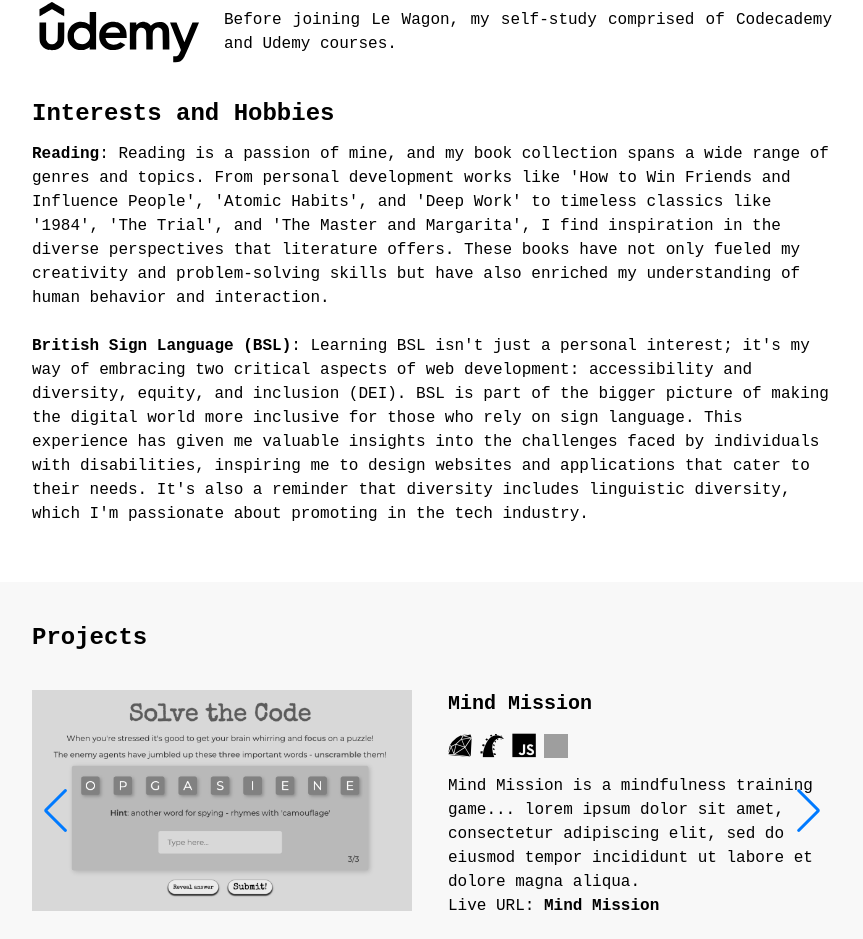
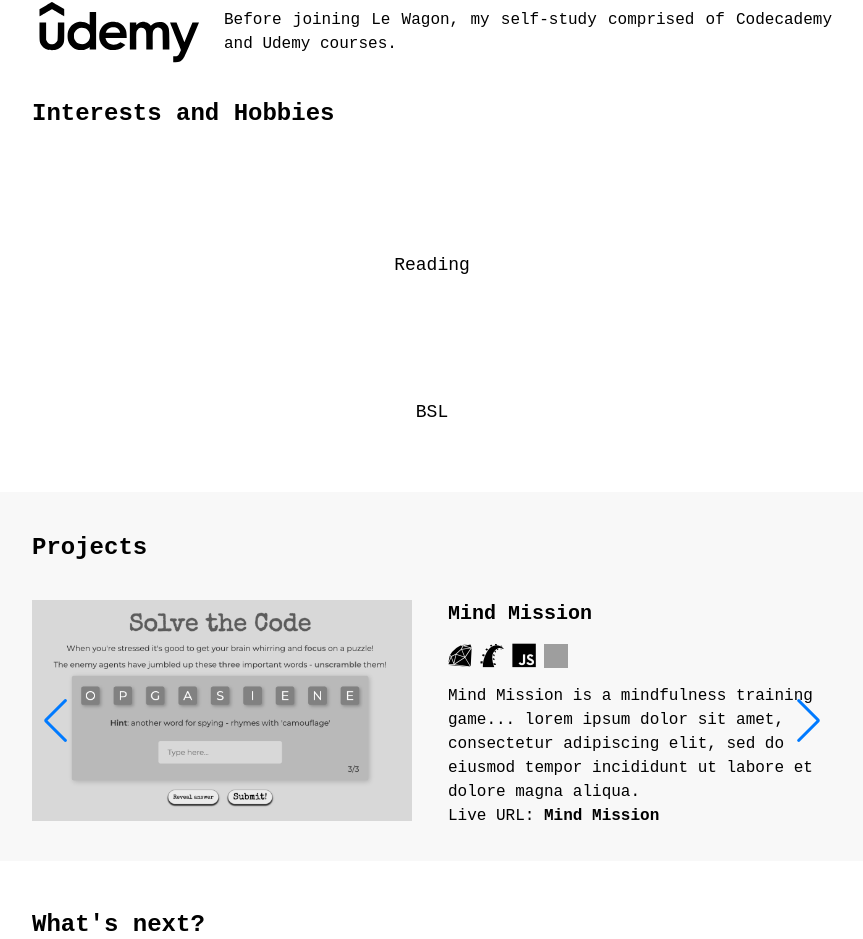
Before and after one commit to zacnation/react-portfolio, a React (Vite) app: page / in a window 1280 px wide. Shown: the part 1410-2349 px from the top of the page, without its empty margins (208-1071 px from the left). Built offline with nearby package versions, Linux system fonts and the light colour scheme; grey boxes are pictures that could not be loaded.

Commit message:
Add modal to 'about' for reading and BSL

```diff
--- /dev/null
+++ b/src/Modal.css
@@ -0,0 +1,44 @@
+body.active-modal {
+  overflow-y: hidden;
+}
+
+.btn-modal {
+  padding: 10px 20px;
+  display: block;
+  margin: 100px auto 0;
+  font-size: 18px;
+}
+
+.modal,
+.overlay {
+  width: 100vw;
+  height: 100vh;
+  top: 0;
+  left: 0;
+  right: 0;
+  bottom: 0;
+  position: fixed;
+}
+
+.overlay {
+  background: rgba(49, 49, 49, 0.8);
+}
+.modal-content {
+  position: absolute;
+  top: 40%;
+  left: 50%;
+  transform: translate(-50%, -50%);
+  line-height: 1.4;
+  background: #f1f1f1;
+  padding: 14px 28px;
+  border-radius: 3px;
+  max-width: 600px;
+  min-width: 300px;
+}
+
+.close-modal {
+  position: absolute;
+  top: 10px;
+  right: 10px;
+  padding: 5px 7px;
+}
--- a/src/components/About.jsx
+++ b/src/components/About.jsx
@@ -1,4 +1,5 @@
 import PropTypes from 'prop-types';
+import Modal from './Modal';
 
 export default function About(props) {
   const lewagonLogo = props.darkMode
@@ -74,30 +75,20 @@ export default function About(props) {
         </div>
 
         <h2 className="text-2xl font-bold md:pb-3">Interests and Hobbies</h2>
-        <p>
-          <strong>Reading</strong>: Reading is a passion of mine, and my book
-          collection spans a wide range of genres and topics. From personal
-          development works like &apos;How to Win Friends and Influence
-          People&apos;, &apos;Atomic Habits&apos;, and &apos;Deep Work&apos; to
-          timeless classics like &apos;1984&apos;, &apos;The Trial&apos;, and
-          &apos;The Master and Margarita&apos;, I find inspiration in the
-          diverse perspectives that literature offers. These books have not only
-          fueled my creativity and problem-solving skills but have also enriched
-          my understanding of human behavior and interaction.
-        </p>
-        <br />
-        <p>
-          <strong>British Sign Language (BSL)</strong>: Learning BSL isn&apos;t
-          just a personal interest; it&apos;s my way of embracing two critical
-          aspects of web development: accessibility and diversity, equity, and
-          inclusion (DEI). BSL is part of the bigger picture of making the
-          digital world more inclusive for those who rely on sign language. This
-          experience has given me valuable insights into the challenges faced by
-          individuals with disabilities, inspiring me to design websites and
-          applications that cater to their needs. It&apos;s also a reminder that
-          diversity includes linguistic diversity, which I&apos;m passionate
-          about promoting in the tech industry.
-        </p>
+        <Modal
+          interest={'Reading'}
+          title={'HELLO'}
+          description={
+            "Reading is a passion of mine, and my book collection spans a wide range of genres and topics. From personal development works like 'How to Win Friends and Influence People', 'Atomic Habits', and 'Deep Work' to timeless classics like '1984', 'The Trial', and 'The Master and Margarita', I find inspiration in the diverse perspectives that literature offers. These books have not only fueled my creativity and problem-solving skills but have also enriched my understanding of human behavior and interaction."
+          }
+        />
+        <Modal
+          interest={'BSL'}
+          title={'HELLO'}
+          description={
+            "British Sign Language (BSL): Learning BSL isn't just a personal interest; it's my way of embracing two critical aspects of web development: accessibility and diversity, equity, and inclusion (DEI). BSL is part of the bigger picture of making the digital world more inclusive for those who rely on sign language. This experience has given me valuable insights into the challenges faced by individuals with disabilities, inspiring me to design websites and applications that cater to their needs. It's also a reminder that diversity includes linguistic diversity, which I'm passionate about promoting in the tech industry."
+          }
+        />
       </div>
     </section>
   );
--- /dev/null
+++ b/src/components/Modal.jsx
@@ -0,0 +1,44 @@
+import { useState } from 'react';
+import '../Modal.css';
+
+import { FontAwesomeIcon } from '@fortawesome/react-fontawesome';
+import { faTimes } from '@fortawesome/free-solid-svg-icons';
+
+export default function Modal(props) {
+  const [modal, setModal] = useState(false);
+
+  const toggleModal = () => {
+    setModal(!modal);
+  };
+
+  if (modal) {
+    document.body.classList.add('active-modal');
+  } else {
+    document.body.classList.remove('active-modal');
+  }
+
+  return (
+    <>
+      <button onClick={toggleModal} className="btn-modal">
+        {props.interest}
+      </button>
+
+      {modal && (
+        <div className="modal">
+          <div onClick={toggleModal} className="overlay"></div>
+          <div className="modal-content max-h-96 mt-24 overflow-auto">
+            <h2>{props.title}</h2>
+            <p>{props.description}</p>
+            <button className="close-modal" onClick={toggleModal}>
+              <FontAwesomeIcon
+                icon={faTimes}
+                className="absolute top-3 right-3 cursor-pointer"
+                onClick={props.togglePopup}
+              />
+            </button>
+          </div>
+        </div>
+      )}
+    </>
+  );
+}
```
